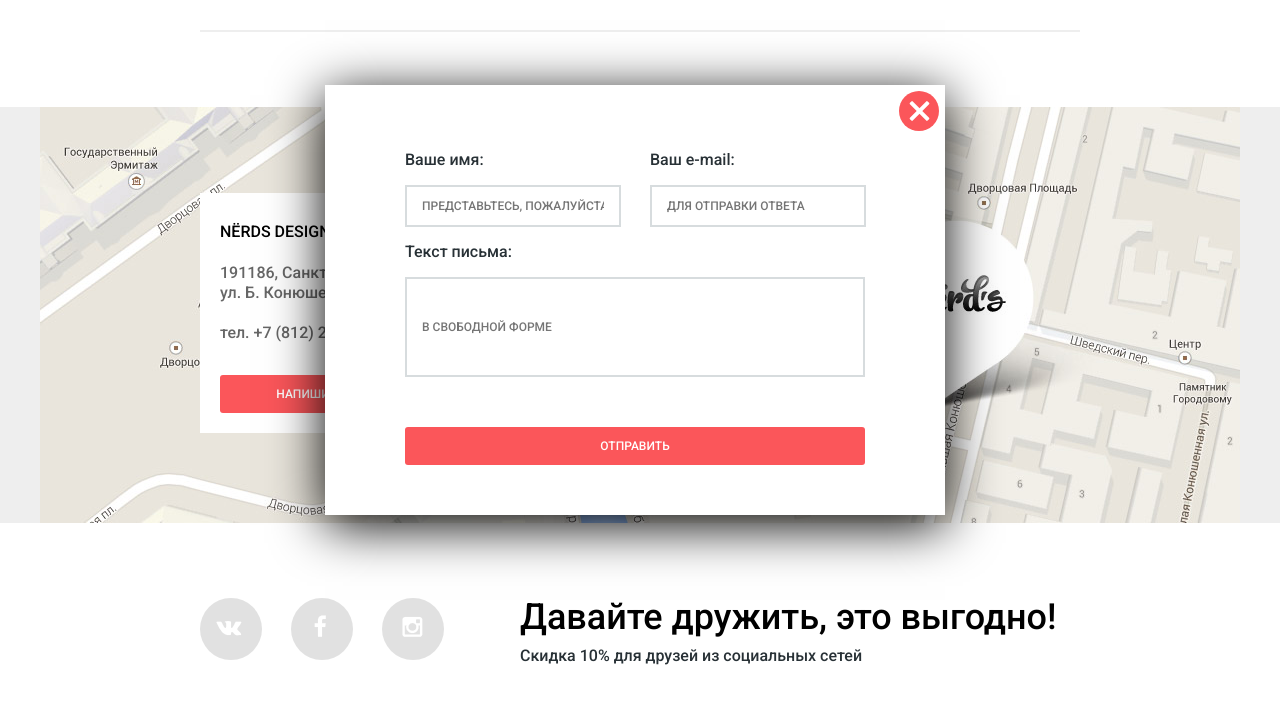
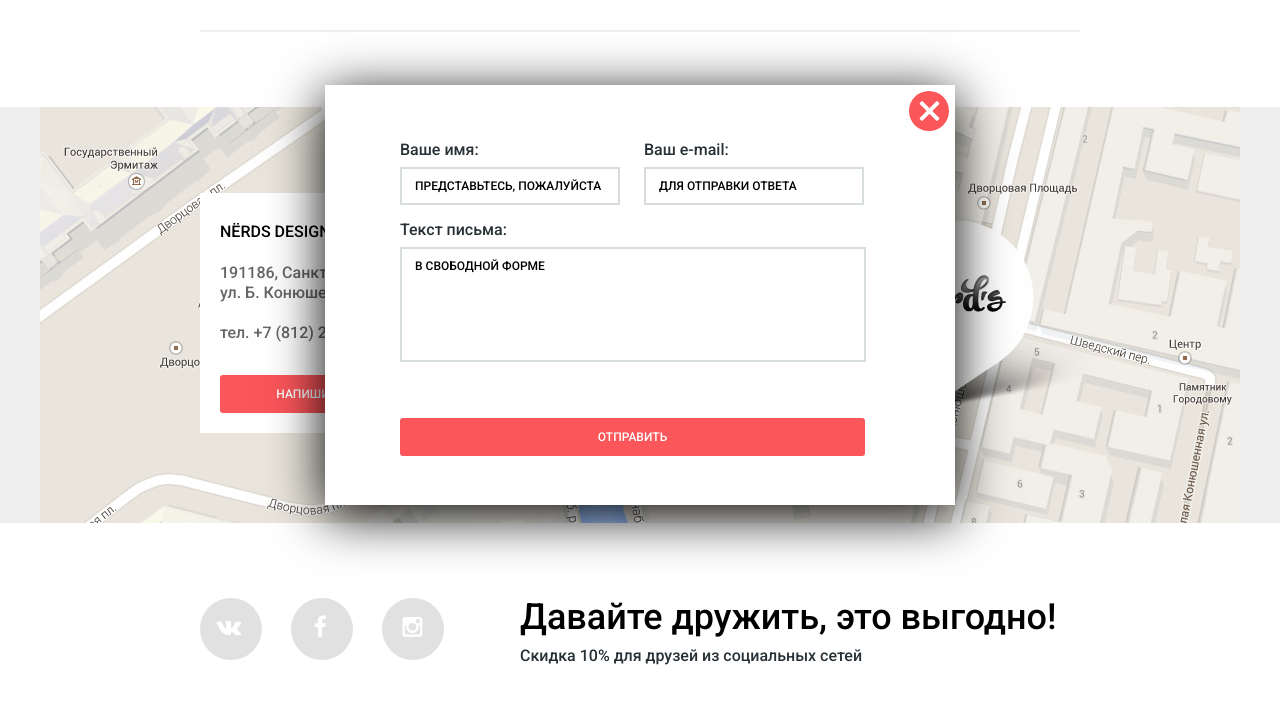
Before and after one commit to fohunoff/114077-nerds, a plain HTML site: page index.html in a window 1280 px wide. Both pictures are taken after a click on the button "НАПИШИТЕ НАМ". Shown: the part 1511-2214 px from the top of the page. Drawn offline with Linux system fonts and the light colour scheme.

Commit message:
Предфинальная вёрстка
- Поправил слайдер (теперь во всех браузерах отражается одинаково,
переноса строки нет)

- стилизовал текст подсказок во всплывающей форме

- пофиксил проблему с картой

- также, убрал прокрутку карты колёсиком при наведении мышью (думаю, это
в плане юзабили будет удобней)

```diff
--- a/css/style.css
+++ b/css/style.css
@@ -240,6 +240,7 @@ h2 {
 }
 
 .slide-title {
+	width:490px;
 	font-size:36px;
     line-height:1;
     font-weight: 600;
@@ -722,10 +723,11 @@ h2 {
 	left: 50%;
 
 	display: none;
-	width: 460px;
-	min-height: 200px;
 
-	padding: 50px 80px;
+	width: 510px;
+	height: 340px;
+
+	padding: 40px 60px;
 	margin-left: -315px;
 	margin-top: -250px;
 
@@ -813,7 +815,8 @@ h2 {
 }
 
 .write-form {
-	width: 460px;
+	width: 465px;
+	margin-left: 15px;
 }
 
 .writer-data {
@@ -821,43 +824,60 @@ h2 {
 	vertical-align: middle;
 	font-size: 0;
 
-	width: 215px;
+	width: 220px;
 }
 
 .writer-data:first-child {
-	margin-right: 26px;
+	margin-right: 20px;
 }
 
 .modal-content p {
 	font-size: 16px;
 	line-height: 18px;
+
+	margin-bottom: 8px;
 }
 
-.modal-content input[type="text"] {
-	width: 182px;
-	padding: 10px 15px;
+.write-form input[type="text"] {
+	width: 190px;
+	padding: 8px 13px;
 
 	font-size: 12px;
 	line-height: 18px;
 
 	font-family: "Roboto", "Arial", sans-serif;
 
-	text-transform: uppercase;
-
 	border: 2px solid #d7dcde;
 }
 
-.modal-content input[type="text"]:hover {
+textarea {
+	padding: 8px 13px;
+
+	font-size: 12px;
+	line-height: 18px;
+
+	font-family: "Roboto", "Arial", sans-serif;
+
+	border: 2px solid #d7dcde;
+
+	resize: none;
+	outline: none;
+}
+
+.modal-content input[type="text"]:hover,
+.modal-content textarea:hover  {
 	border: 2px solid #a2a9ac;
 }
 
-.modal-content input[type="text"]:focus {
+.modal-content input[type="text"]:focus,
+.modal-content textarea:focus {
 	border: 2px solid #56bffb;
+	outline: none;
 }
 
-input[type="text"].mail-body {
-	width: 426px;
-	min-height: 76px;
+.mail-body {
+	width: 436px;
+	min-height: 95px;
 }
 
 .btn-send {
@@ -881,6 +901,20 @@ input[type="text"].mail-body {
 	background-color: #b63538;
 	box-shadow: inset 0 2px 0 0 #9b2d30;
 }
+
+/* Код по стилизации подсказок внутри поля ввода. Взять с просторов интернет */
+
+input[type="text"]::-webkit-input-placeholder {color: black; text-transform: uppercase;}
+input[type="text"]::-moz-placeholder          {color: black; text-transform: uppercase;}
+input[type="text"]:-moz-placeholder           {color: black; text-transform: uppercase;}
+input[type="text"]:-ms-input-placeholder 	{color: black; text-transform: uppercase;}
+
+textarea::-webkit-input-placeholder {color: black; text-transform: uppercase;}
+textarea::-moz-placeholder          {color: black; text-transform: uppercase;}
+textarea:-moz-placeholder           {color: black; text-transform: uppercase;}
+textarea:-ms-input-placeholder 	{color: black; text-transform: uppercase;}
+
+
 
 											/* Cтили для внутренней страницы */
 
@@ -1234,7 +1268,7 @@ label {
 	border-bottom: none;
 }
 
-.arrow-down{
+.arrow-down {
 	float:right;
 	width: 15px;
 	height: 15px;
--- a/index.html
+++ b/index.html
@@ -95,7 +95,7 @@
 
 							<div class="slide-text">
 
-								<div class="slide-title">Любите ли вы математику, как любим ее мы?</div>
+								<div class="slide-title">Любите ли вы математику,<br> как любим ее мы?</div>
 
 								<p>Нашим дизайнерам мы удаляем нейроны, ответственные за креатив, чтобы дать им возможность все просчитать.</p>
 
@@ -311,7 +311,7 @@
 
 			<button class="modal-content-close" type="button" title="Закрыть">Закрыть</button>
 
-			<form class="write-form" action="#" method="post">
+			<form class="write-form" action="#" method="post" id="user-reflection">
 
 				<div class="writer-data">
 					<p>Ваше имя:</p>
@@ -332,7 +332,7 @@
 
 					<p>Текст письма:</p>
 
-					<input class="mail-body" type="text" name="writer-text" placeholder="В свободной форме">
+					<textarea class="mail-body" type="text" name="writer-text" placeholder="В свободной форме" form="user-reflection"></textarea>
 
 				</div>
 
@@ -344,7 +344,7 @@
 
 		<script src="js/modal-window.min.js"></script>
 
-		<script type="text/javascript" charset="utf-8" async src="https://api-maps.yandex.ru/services/constructor/1.0/js/?sid=MrKXCKVeKOM5oPjMgkcXz3H3Gm9nfJxg&width=100%&height=416&id=yandex-map&lang=ru_RU&sourceType=constructor&scroll=true"></script>
+		<script type="text/javascript" charset="utf-8" async src="https://api-maps.yandex.ru/services/constructor/1.0/js/?sid=MrKXCKVeKOM5oPjMgkcXz3H3Gm9nfJxg&width=100%&height=416&id=yandex-map&lang=ru_RU&sourceType=constructor&scroll=false"></script>
 
 	</body>
 
```
Also changed, not shown: catalog.html (+4 -4 lines), css/style.min.css.
